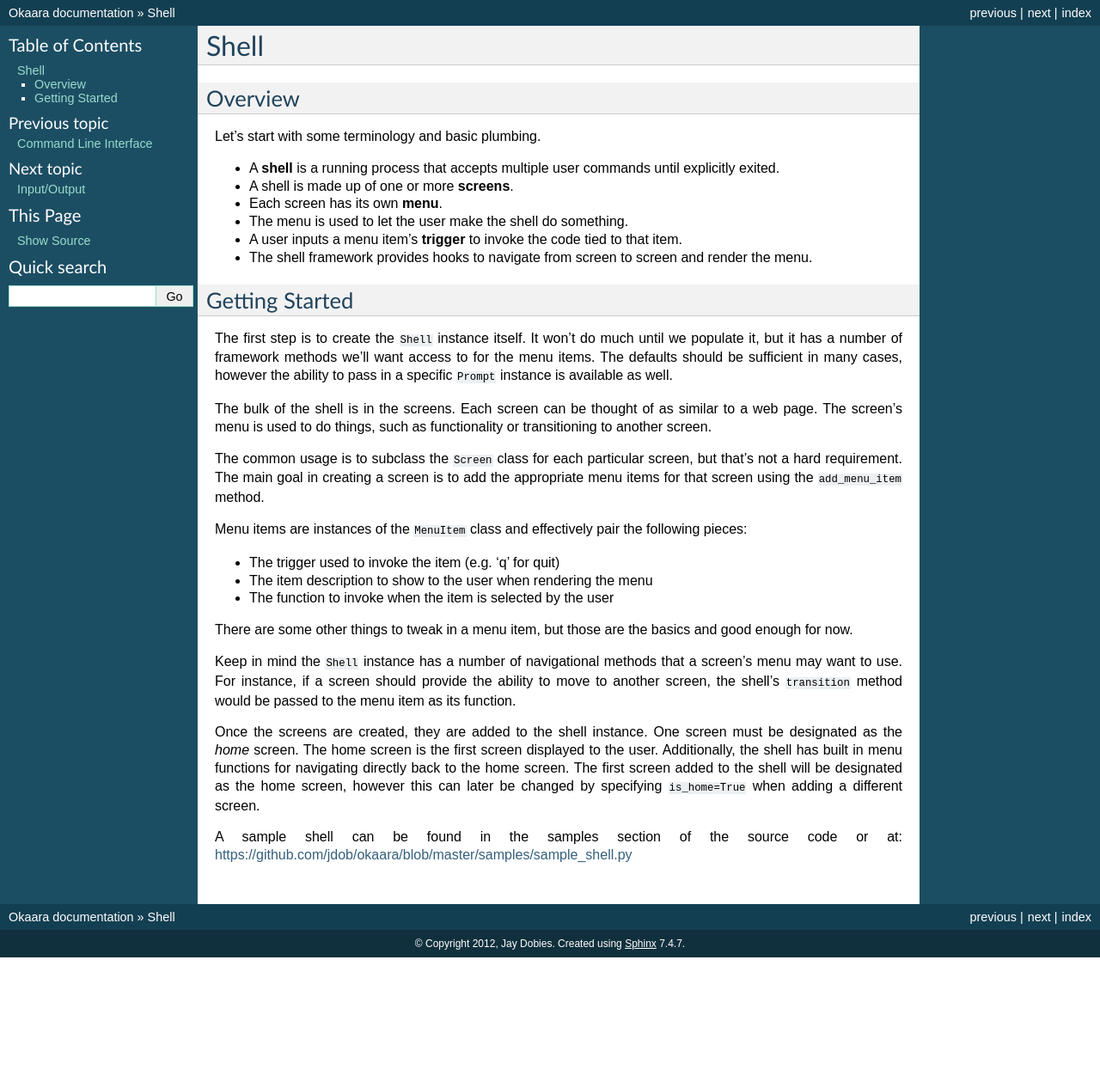
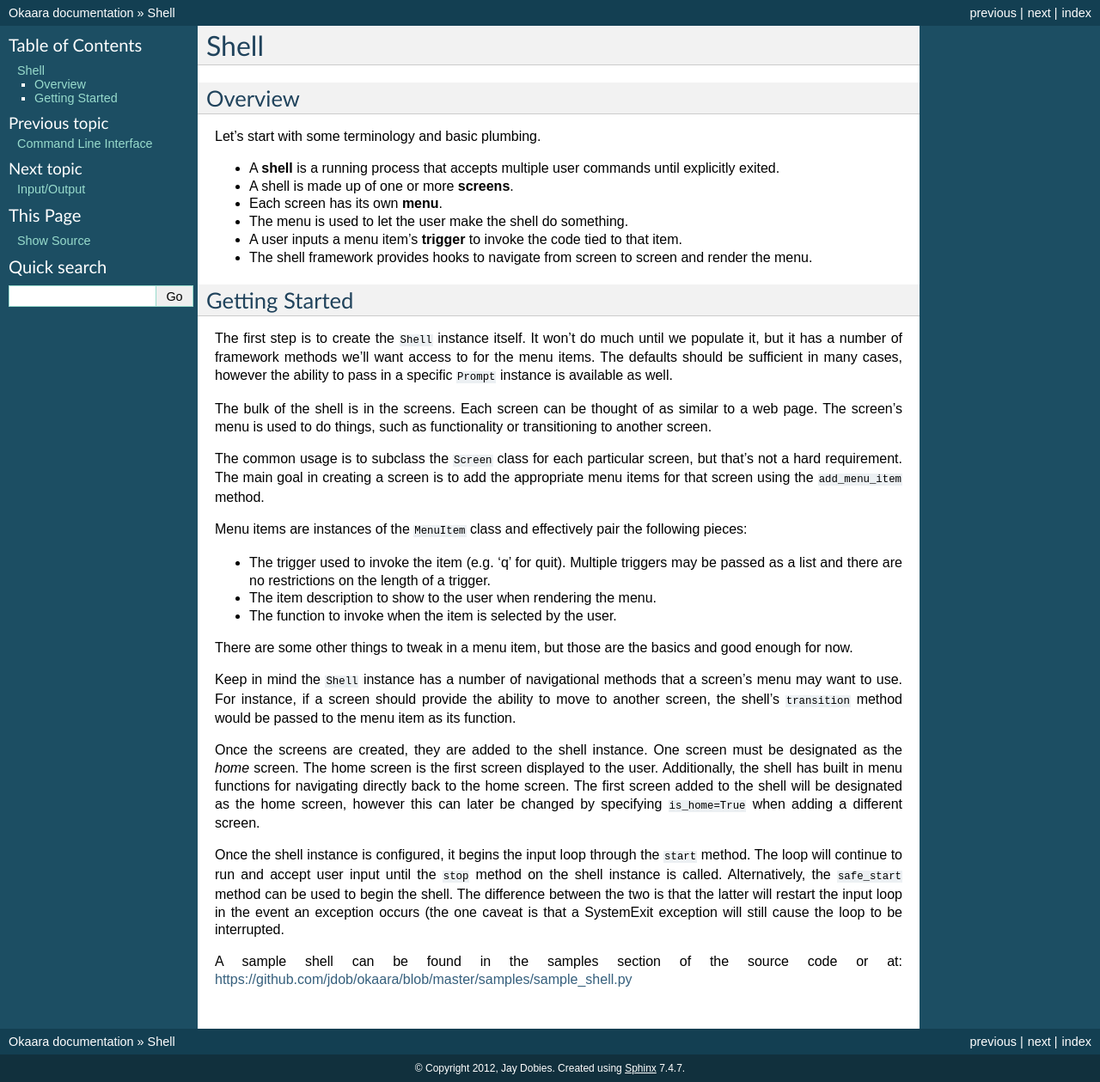
Before and after one commit to jdob/okaara, a Sphinx documentation site: the page built from doc/shell.rst, in a window 1280 px wide. Shown: the whole page at 86% size. Built offline with Sphinx 7.4.7, drawn with Linux system fonts in a browser that asks for light colours; the version number could not be read and is left out; before the commit the page ends 1114 px from its top, so only the background shows below that.

Commit message:
Work on the shell user docs

```diff
--- a/doc/shell.rst
+++ b/doc/shell.rst
@@ -32,9 +32,10 @@ the appropriate menu items for that screen using the ``add_menu_item`` method.
 Menu items are instances of the ``MenuItem`` class and effectively pair the
 following pieces:
 
-* The trigger used to invoke the item (e.g. 'q' for quit)
-* The item description to show to the user when rendering the menu
-* The function to invoke when the item is selected by the user
+* The trigger used to invoke the item (e.g. 'q' for quit). Multiple triggers
+  may be passed as a list and there are no restrictions on the length of a trigger.
+* The item description to show to the user when rendering the menu.
+* The function to invoke when the item is selected by the user.
 
 There are some other things to tweak in a menu item, but those are the basics
 and good enough for now.
@@ -51,5 +52,13 @@ for navigating directly back to the home screen. The first screen added to the
 shell will be designated as the home screen, however this can later be changed
 by specifying ``is_home=True`` when adding a different screen.
 
+Once the shell instance is configured, it begins the input loop through the
+``start`` method. The loop will continue to run and accept user input until
+the ``stop`` method on the shell instance is called. Alternatively, the
+``safe_start`` method can be used to begin the shell. The difference between
+the two is that the latter will restart the input loop in the event an
+exception occurs (the one caveat is that a SystemExit exception will still
+cause the loop to be interrupted.
+
 A sample shell can be found in the samples section of the source code or at:
 `<https://github.com/jdob/okaara/blob/master/samples/sample_shell.py>`_
```
Also changed, not shown: 1 other file.
